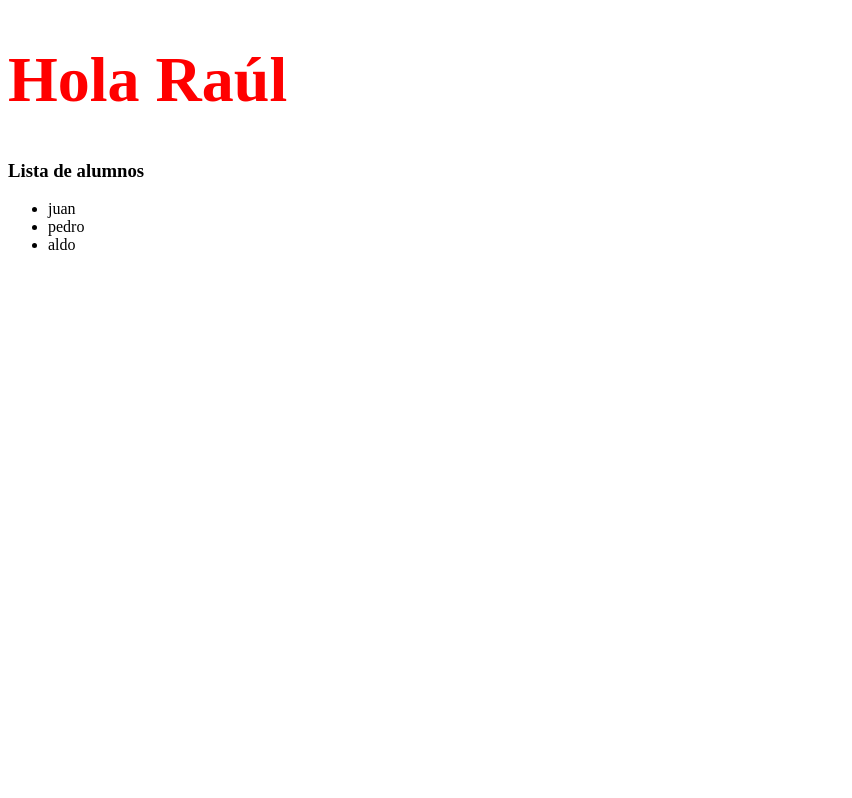
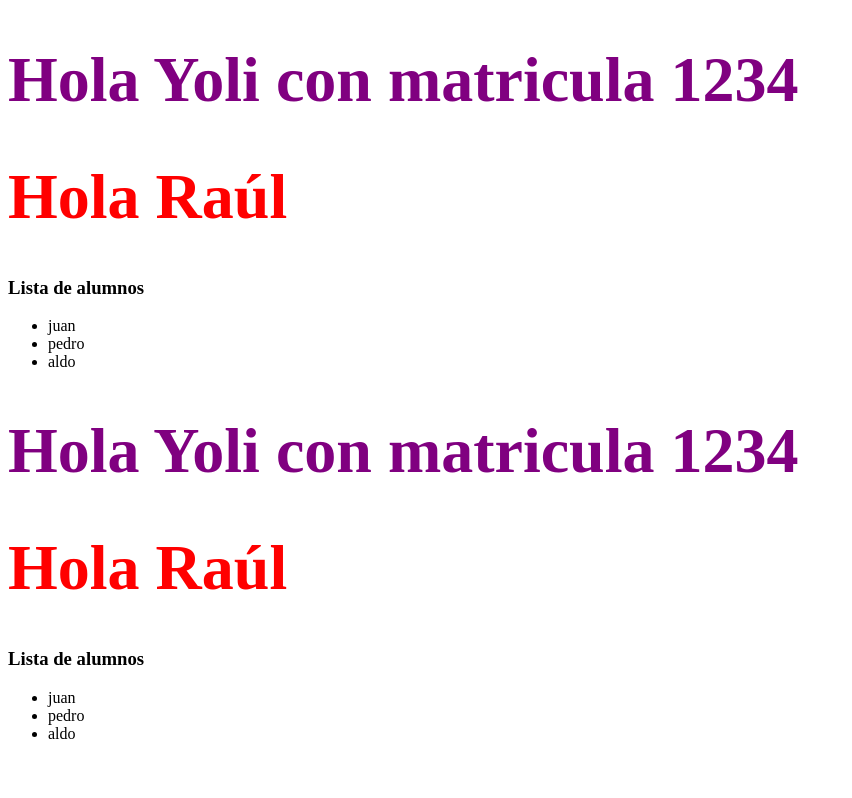
Before and after one commit to az-rbl/demo02, a React (Create React App) app in the folder demo02/: page / in a window 1280 px wide. Shown: the top 798 px of the page, without its empty margins (0-852 px from the left). Built offline with nearby package versions, Linux system fonts and the light colour scheme.

Commit message:
cambios en alumno y titulo

```diff
--- /dev/null
+++ b/demo02/src/components/alumno.js
@@ -0,0 +1,27 @@
+import React from "react";
+import {TituloRojo,TituloVerde} from "./titulo"
+
+const Alumno = () =>{
+    const name = 'Raúl'
+const sesion = true;
+const  apellido = ''
+const alumnos =["juan", "pedro", "aldo"]
+    return(
+      <>
+      <TituloVerde alumno ="Yoli" matricula="1234" color = "purple"/>
+      <TituloRojo/>
+        {sesion === true ?(
+    <>
+
+  {apellido && <p>tu apellido es : {apellido}</p>}
+  <h3>Lista de alumnos</h3>
+  <ul>
+    {alumnos.map((nombre,i)=>{return<li key ={i}>{nombre}</li>})}
+  </ul>
+  </>
+  ):(<h2>NO has iniciado sesion</h2>)}
+      </>
+    )
+  };
+
+export default Alumno;
--- /dev/null
+++ b/demo02/src/components/titulo.js
@@ -0,0 +1,21 @@
+import React from 'react';
+
+const TituloRojo = ()=>{
+    const name = 'Raúl';
+    return(
+        <>
+        <h1 className='titulo' style={{color:'red', fontSize:'4rem'}}>Hola {name}</h1>
+        </>
+    );
+};
+
+const TituloVerde = ({alumno, matricula, color})=>{
+    const name = 'Raúl';
+    return(
+        <>
+        <h1 className='titulo' style={{color:color, fontSize:'4rem'}}>Hola {alumno} con matricula {matricula}</h1>
+        </>
+    );
+};
+
+export {TituloRojo, TituloVerde};
--- a/demo02/src/index.js
+++ b/demo02/src/index.js
@@ -1,37 +1,17 @@
 import React from 'react';
 import ReactDOM from 'react-dom/client';
-
+import Alumno from './components/alumno'
 
 
 const root = ReactDOM.createRoot(document.getElementById('root'));
-const name = 'Raúl'
-const sesion = true;
-const  apellido = ''
-const alumnos =["juan", "pedro", "aldo"]
+
+
 const jsx =(<>
-{sesion === true ?(
-  <>
-<h1 className='titulo' style={{color:'red', fontSize:'4rem'}}>Hola {name}</h1>
-{apellido && <p>tu apellido es : {apellido}</p>}
-<h3>Lista de alumnos</h3>
-<ul>
-  {alumnos.map((nombre,i)=>{return<li key ={i}>{nombre}</li>})}
-</ul>
-</>
-):(<h2>NO has iniciado sesion</h2>)}
+  <Alumno/>
+  <Alumno/>
+  <Alumno/>
 </>
 );
-
-
-
-// const compruebaSesion = (sesion) => {
-//   if (sesion ===  true){return jsx}
-//   else{
-//     return <h2>NO has iniciado sesion</h2>
-//   }
-// }
-// root.render(compruebaSesion(sesion));
-
 
 
 root.render(jsx);
```
